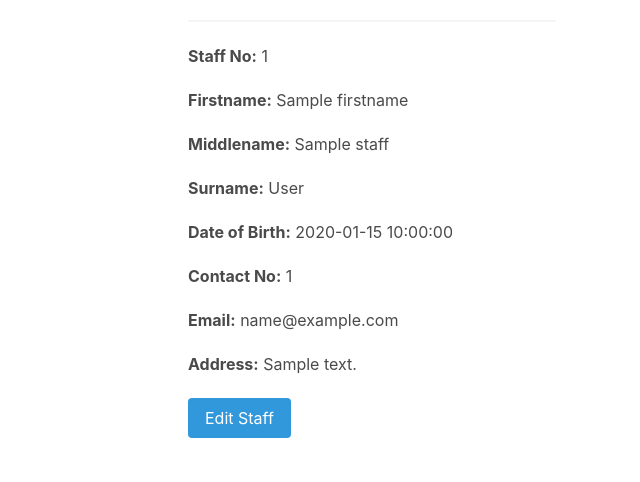
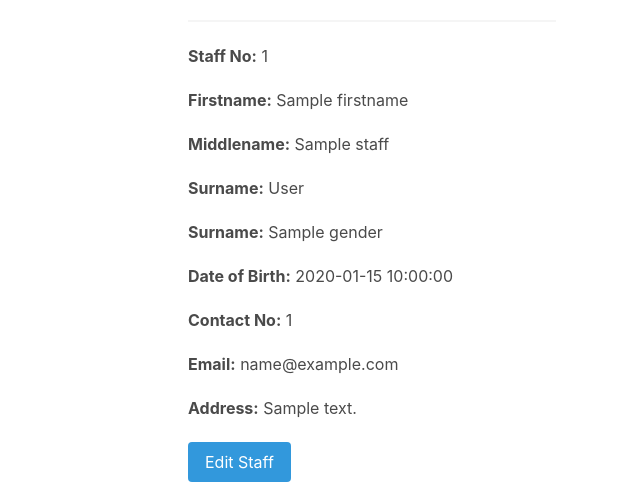
Before and after one commit to fadyboy/tessy_platform, a Python web app: template student-platform/studentapp/templates/staff.html in a window 1280 px wide. Shown: the part 585-1067 px from the top of the page, without its empty margins (268-908 px from the left). Run offline with Jinja, Linux system fonts and the light colour scheme; the template is opened without the code that fills it: most values are stand-ins (such as "Sample title", 1, 10 or a date in 2020); grey boxes marked "Sample" are stand-in pictures; form fields are guessed from the names that the template uses; some libraries are stand-ins or nearby versions.

Commit message:
Added gender and birthday to staff and student templates respectively

```diff
--- a/student-platform/studentapp/templates/staff.html
+++ b/student-platform/studentapp/templates/staff.html
@@ -47,6 +47,9 @@
                     <span class="has-text-weight-bold">Surname:</span> {{ staff.surname }}
                 </p>
                 <p class="subtitle is-6">
+                    <span class="has-text-weight-bold">Surname:</span> {{ staff.gender }}
+                </p>
+                <p class="subtitle is-6">
                     <span class="has-text-weight-bold">Date of Birth:</span> {{ staff.format_birthday() }}
                 </p>
                 <p class="subtitle is-6">
--- a/student-platform/studentapp/templates/student.html
+++ b/student-platform/studentapp/templates/student.html
@@ -50,6 +50,9 @@
                     <span class="has-text-weight-bold">Gender:</span> {{ student.gender }}
                 </p>
                 <p class="subtitle is-6">
+                    <span class="has-text-weight-bold">Date of birth:</span> {{ student.format_birthday() }}
+                </p>
+                <p class="subtitle is-6">
                     <span class="has-text-weight-bold">Parent/Guardian Contact No:</span> {{ student.contact_number }}
                 </p>
                 <p class="subtitle is-6">
```
